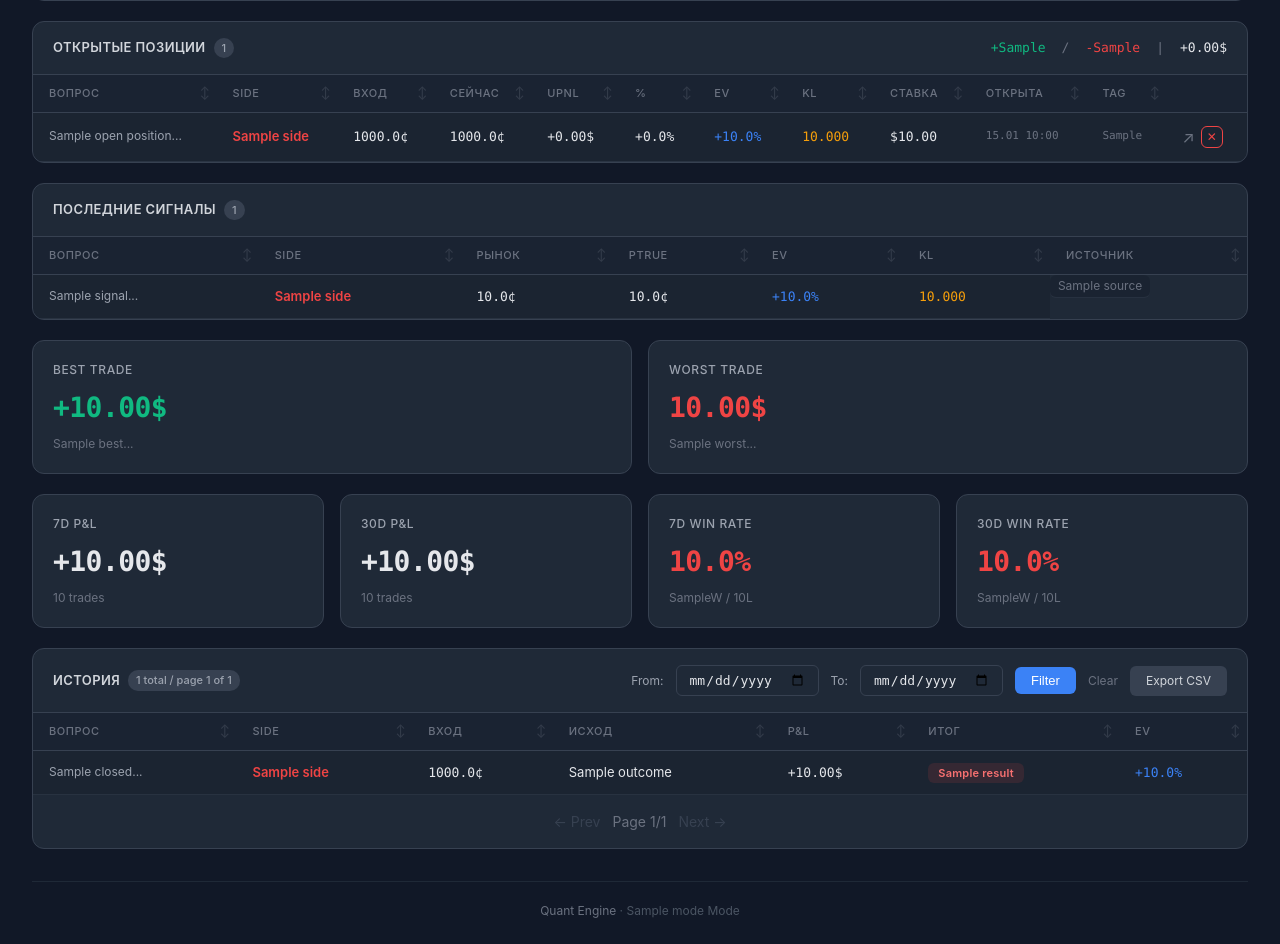
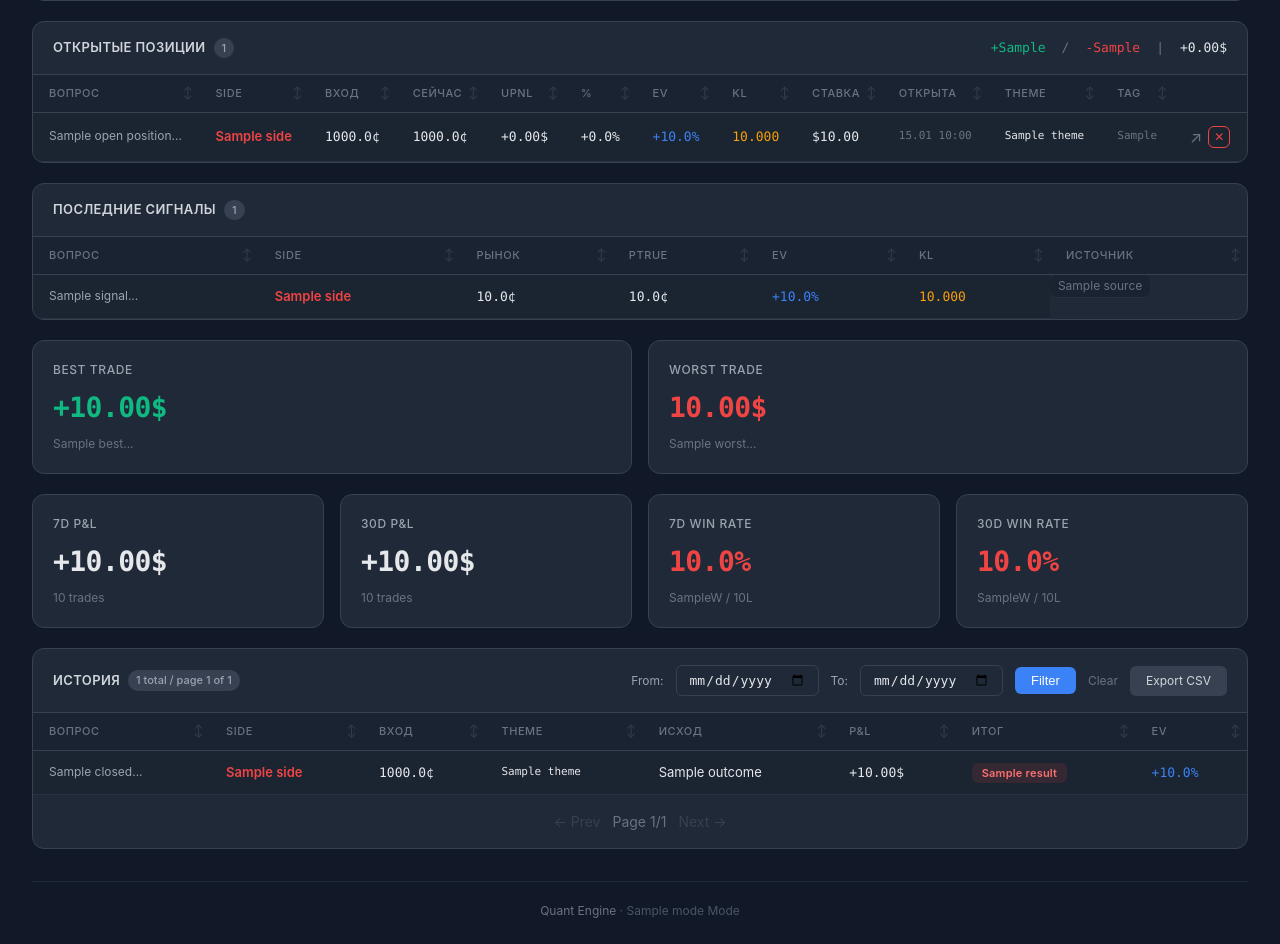
Before and after one commit to Viacheslav21/quant-dashboard, a FastAPI app: template templates/dashboard.html in a window 1280 px wide. Shown: the part 1128-2072 px from the top of the page. Run offline with FastAPI, Linux system fonts and the light colour scheme; the template is opened without the code that fills it: most values are stand-ins (such as "Sample title", 1, 10 or a date in 2020); parts of the project's set-up code (start-up, migrations or seed data) failed here and were passed over.

Commit message:
improves theme

```diff
--- a/templates/dashboard.html
+++ b/templates/dashboard.html
@@ -113,6 +113,7 @@
       <th class="sortable" title="KL-дивергенция">KL</th>
       <th class="sortable" title="Размер ставки">Ставка</th>
       <th class="sortable" title="Дата открытия">Открыта</th>
+      <th class="sortable">Theme</th>
       <th class="sortable" title="Версия конфига">Tag</th>
       <th></th>
     </tr>
@@ -129,6 +130,7 @@
       <td class="num kl">{{ "%.3f"|format(p.kl) }}</td>
       <td class="num">${{ "%.2f"|format(p.stake_amt) }}</td>
       <td class="num" style="color:#6B7280;font-size:11px">{{ p.opened_at.strftime('%d.%m %H:%M') if p.opened_at else '—' }}</td>
+      <td class="num" style="font-size:11px">{{ p.theme or '—' }}</td>
       <td class="num" style="color:#6B7280;font-size:11px">{{ p.config_tag or '—' }}</td>
       <td>
         <div style="display:flex;gap:6px;align-items:center">
@@ -250,6 +252,7 @@
       <th class="sortable">Вопрос</th>
       <th class="sortable">Side</th>
       <th class="sortable">Вход</th>
+      <th class="sortable">Theme</th>
       <th class="sortable">Исход</th>
       <th class="sortable">P&amp;L</th>
       <th class="sortable">Итог</th>
@@ -260,13 +263,14 @@
       <td class="q">{{ t.question[:60] }}...</td>
       <td class="{{ 'yes' if t.side == 'YES' else 'no' }}">{{ t.side }}</td>
       <td class="num">{{ "%.1f"|format(t.side_price * 100) }}&#162;</td>
+      <td class="num" style="font-size:11px">{{ t.theme or '—' }}</td>
       <td>{{ t.outcome or '?' }}</td>
       <td class="num" style="color:{{ pc(t.pnl) }}">{{ "%+.2f"|format(t.pnl) }}$</td>
       <td><span class="badge {{ 'win' if t.result == 'WIN' else 'loss' }}">{{ t.result }}</span></td>
       <td class="num ev">+{{ "%.1f"|format(t.ev * 100) }}%</td>
     </tr>
     {% else %}
-    <tr><td colspan="7" class="empty">Нет сделок</td></tr>
+    <tr><td colspan="8" class="empty">Нет сделок</td></tr>
     {% endfor %}
   </table>
   <div style="padding:16px 20px;display:flex;justify-content:center;gap:12px">
```
